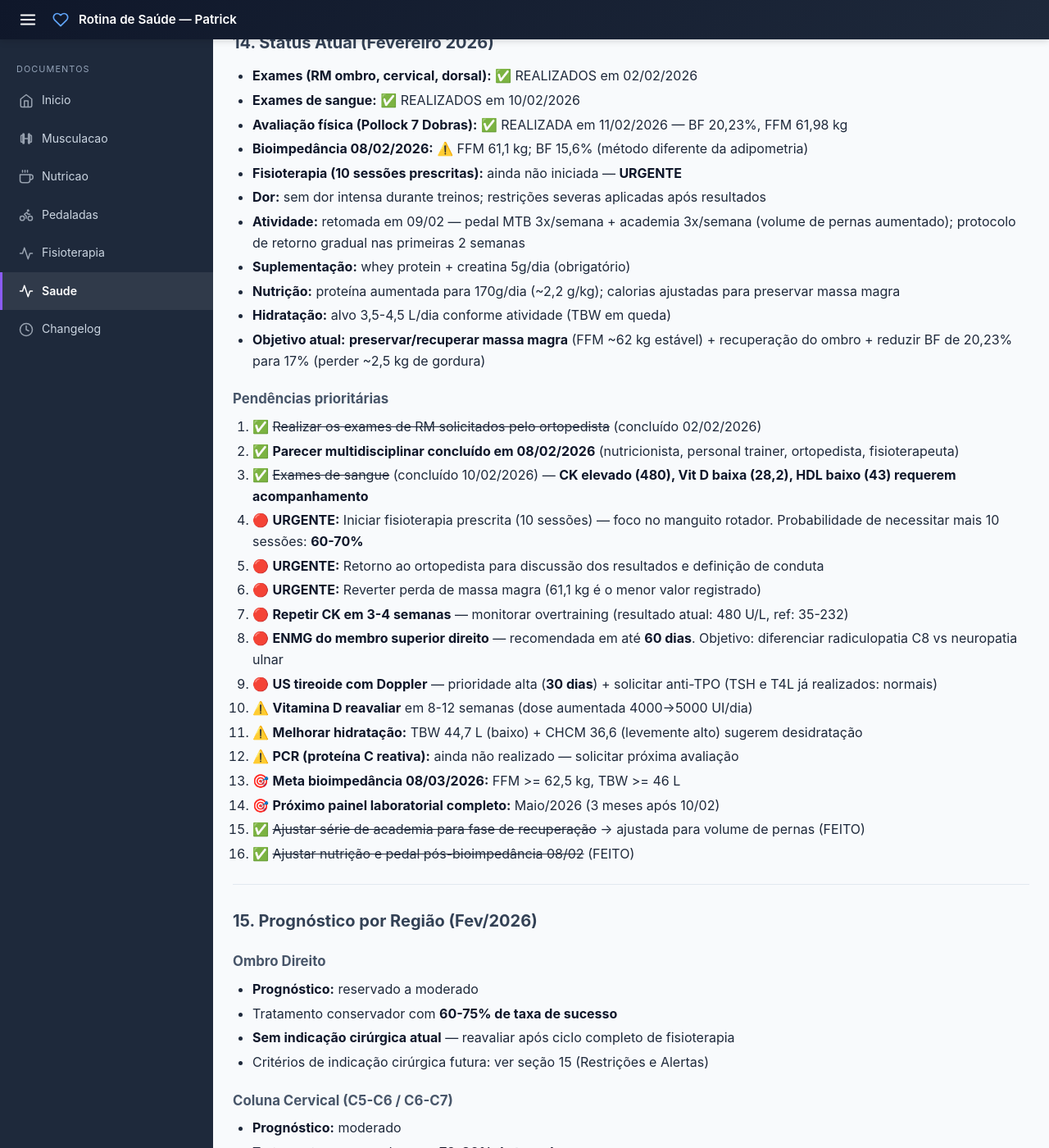
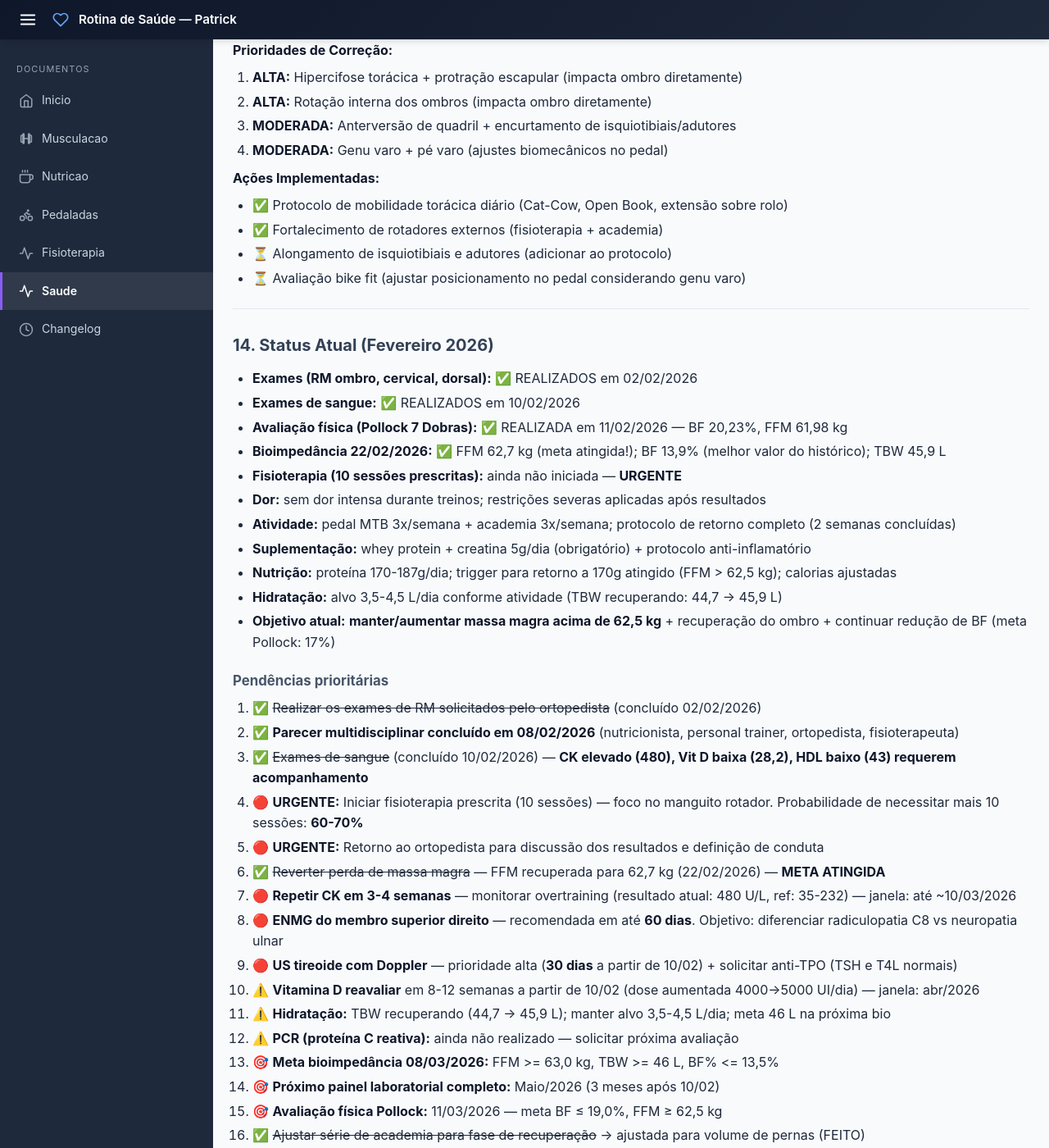
Before and after one commit to criapix/rotina-saude, a Jekyll site: the page built from dados-saude.md, in a window 1280 px wide and 1400 px high, scrolled down 14136 px. Shown: the whole window at 82% size. Built offline with Jekyll 4.4.1, drawn with Linux system fonts in a browser that asks for light colours; some of the changed text lies outside the part shown.

Commit message:
Atualiza plano nutricional e consolidação clínica com dados da bioimpedância de 22/02/2026, confirmando recuperação da massa magra e ajustes nas metas nutricionais. Adiciona novo arquivo JSON com resultados da bioimpedância e atualiza histórico de alterações.

```diff
--- a/dados-saude.md
+++ b/dados-saude.md
@@ -445,6 +445,18 @@ title: Consolidação Clínica
 | 11/01/2026 | 80,3 | 15,9% | 12,7 | 62,8 | 1741 | 5 |
 | 25/01/2026 | 78,8 | 14,0% | 11,0 | 63,1 | 1721 | 5 |
 | **08/02/2026** | **77,8** | **15,6%** | **12,1** | **61,1** | **1707** | **5** |
+| **22/02/2026** | **78,2** | **13,9%** | **10,9** | **62,7** | **1713** | **5** |
+
+**Análise da tendência (22/02/2026):**
+- **FFM recuperou para 62,7 kg — meta de 62,5 kg ATINGIDA** (+1,6 kg de massa magra em 2 semanas)
+- BF caiu para 13,9% (-1,7%) — melhor valor registrado no histórico
+- FM caiu para 10,9 kg (-1,2 kg de gordura perdida em 2 semanas)
+- TBW recuperou para 45,9 L (+1,2 L) — hidratação melhorada, próxima da meta de 46 L
+- SSM (músculo esquelético) recuperou: 37,8 kg (+1,9 kg vs 08/02) — reversão completa do destreinamento
+- VFA caiu para 30,9 cm² (era 34,0 em 08/02) — gordura visceral reduzida
+- **Recomposição corporal no sentido correto:** +1,6 kg de músculo e -1,2 kg de gordura simultaneamente
+- **Causa:** protocolo de retorno funcional (proteína 170-187g, creatina, treino gradual, hidratação)
+- **Ações continuadas:** manter protocolo atual; proteína pode retornar a 170g/dia (trigger FFM>62,5 kg atingido); avaliar na bioimpedância de 08/03
 
 **Análise da tendência (08/02/2026):**
 - **FFM caiu para 61,1 kg — menor valor registrado** (perda de 2,0 kg de massa magra em 2 semanas)
@@ -566,14 +578,14 @@ title: Consolidação Clínica
 - **Exames (RM ombro, cervical, dorsal):** ✅ REALIZADOS em 02/02/2026
 - **Exames de sangue:** ✅ REALIZADOS em 10/02/2026
 - **Avaliação física (Pollock 7 Dobras):** ✅ REALIZADA em 11/02/2026 — BF 20,23%, FFM 61,98 kg
-- **Bioimpedância 08/02/2026:** ⚠️ FFM 61,1 kg; BF 15,6% (método diferente da adipometria)
+- **Bioimpedância 22/02/2026:** ✅ FFM 62,7 kg (meta atingida!); BF 13,9% (melhor valor do histórico); TBW 45,9 L
 - **Fisioterapia (10 sessões prescritas):** ainda não iniciada — **URGENTE**
 - **Dor:** sem dor intensa durante treinos; restrições severas aplicadas após resultados
-- **Atividade:** retomada em 09/02 — pedal MTB 3x/semana + academia 3x/semana (volume de pernas aumentado); protocolo de retorno gradual nas primeiras 2 semanas
-- **Suplementação:** whey protein + creatina 5g/dia (obrigatório)
-- **Nutrição:** proteína aumentada para 170g/dia (~2,2 g/kg); calorias ajustadas para preservar massa magra
-- **Hidratação:** alvo 3,5-4,5 L/dia conforme atividade (TBW em queda)
-- **Objetivo atual:** **preservar/recuperar massa magra** (FFM ~62 kg estável) + recuperação do ombro + reduzir BF de 20,23% para 17% (perder ~2,5 kg de gordura)
+- **Atividade:** pedal MTB 3x/semana + academia 3x/semana; protocolo de retorno completo (2 semanas concluídas)
+- **Suplementação:** whey protein + creatina 5g/dia (obrigatório) + protocolo anti-inflamatório
+- **Nutrição:** proteína 170-187g/dia; trigger para retorno a 170g atingido (FFM > 62,5 kg); calorias ajustadas
+- **Hidratação:** alvo 3,5-4,5 L/dia conforme atividade (TBW recuperando: 44,7 → 45,9 L)
+- **Objetivo atual:** **manter/aumentar massa magra acima de 62,5 kg** + recuperação do ombro + continuar redução de BF (meta Pollock: 17%)
 
 ### Pendências prioritárias
 1. ✅ ~~Realizar os exames de RM solicitados pelo ortopedista~~ (concluído 02/02/2026)
@@ -581,17 +593,19 @@ title: Consolidação Clínica
 3. ✅ ~~Exames de sangue~~ (concluído 10/02/2026) — **CK elevado (480), Vit D baixa (28,2), HDL baixo (43) requerem acompanhamento**
 4. 🔴 **URGENTE:** Iniciar fisioterapia prescrita (10 sessões) — foco no manguito rotador. Probabilidade de necessitar mais 10 sessões: **60-70%**
 5. 🔴 **URGENTE:** Retorno ao ortopedista para discussão dos resultados e definição de conduta
-6. 🔴 **URGENTE:** Reverter perda de massa magra (61,1 kg é o menor valor registrado)
-7. 🔴 **Repetir CK em 3-4 semanas** — monitorar overtraining (resultado atual: 480 U/L, ref: 35-232)
+6. ✅ ~~Reverter perda de massa magra~~ — FFM recuperada para 62,7 kg (22/02/2026) — **META ATINGIDA**
+7. 🔴 **Repetir CK em 3-4 semanas** — monitorar overtraining (resultado atual: 480 U/L, ref: 35-232) — janela: até ~10/03/2026
 8. 🔴 **ENMG do membro superior direito** — recomendada em até **60 dias**. Objetivo: diferenciar radiculopatia C8 vs neuropatia ulnar
-9. 🔴 **US tireoide com Doppler** — prioridade alta (**30 dias**) + solicitar anti-TPO (TSH e T4L já realizados: normais)
-10. ⚠️ **Vitamina D reavaliar** em 8-12 semanas (dose aumentada 4000→5000 UI/dia)
-11. ⚠️ **Melhorar hidratação:** TBW 44,7 L (baixo) + CHCM 36,6 (levemente alto) sugerem desidratação
+9. 🔴 **US tireoide com Doppler** — prioridade alta (**30 dias** a partir de 10/02) + solicitar anti-TPO (TSH e T4L normais)
+10. ⚠️ **Vitamina D reavaliar** em 8-12 semanas a partir de 10/02 (dose aumentada 4000→5000 UI/dia) — janela: abr/2026
+11. ⚠️ **Hidratação:** TBW recuperando (44,7 → 45,9 L); manter alvo 3,5-4,5 L/dia; meta 46 L na próxima bio
 12. ⚠️ **PCR (proteína C reativa):** ainda não realizado — solicitar próxima avaliação
-13. 🎯 **Meta bioimpedância 08/03/2026:** FFM >= 62,5 kg, TBW >= 46 L
+13. 🎯 **Meta bioimpedância 08/03/2026:** FFM >= 63,0 kg, TBW >= 46 L, BF% <= 13,5%
 14. 🎯 **Próximo painel laboratorial completo:** Maio/2026 (3 meses após 10/02)
-15. ✅ ~~Ajustar série de academia para fase de recuperação~~ → ajustada para volume de pernas (FEITO)
-16. ✅ ~~Ajustar nutrição e pedal pós-bioimpedância 08/02~~ (FEITO)
+15. 🎯 **Avaliação física Pollock:** 11/03/2026 — meta BF ≤ 19,0%, FFM ≥ 62,5 kg
+16. ✅ ~~Ajustar série de academia para fase de recuperação~~ → ajustada para volume de pernas (FEITO)
+17. ✅ ~~Ajustar nutrição e pedal pós-bioimpedância 08/02~~ (FEITO)
+18. ⚠️ **Proteína:** trigger FFM>62,5 kg atingido — pode retornar de 187g para 170g/dia (completar 4 semanas: ~08/03)
 
 ---
 
```
Also changed, not shown: Bioimpedância/2026-02-22.json (added, +1 -0 lines), Recomendação nutricional/Plano nutricional.md (+23 -18 lines), serie-academia.md (+7 -7 lines), changelog.md.
